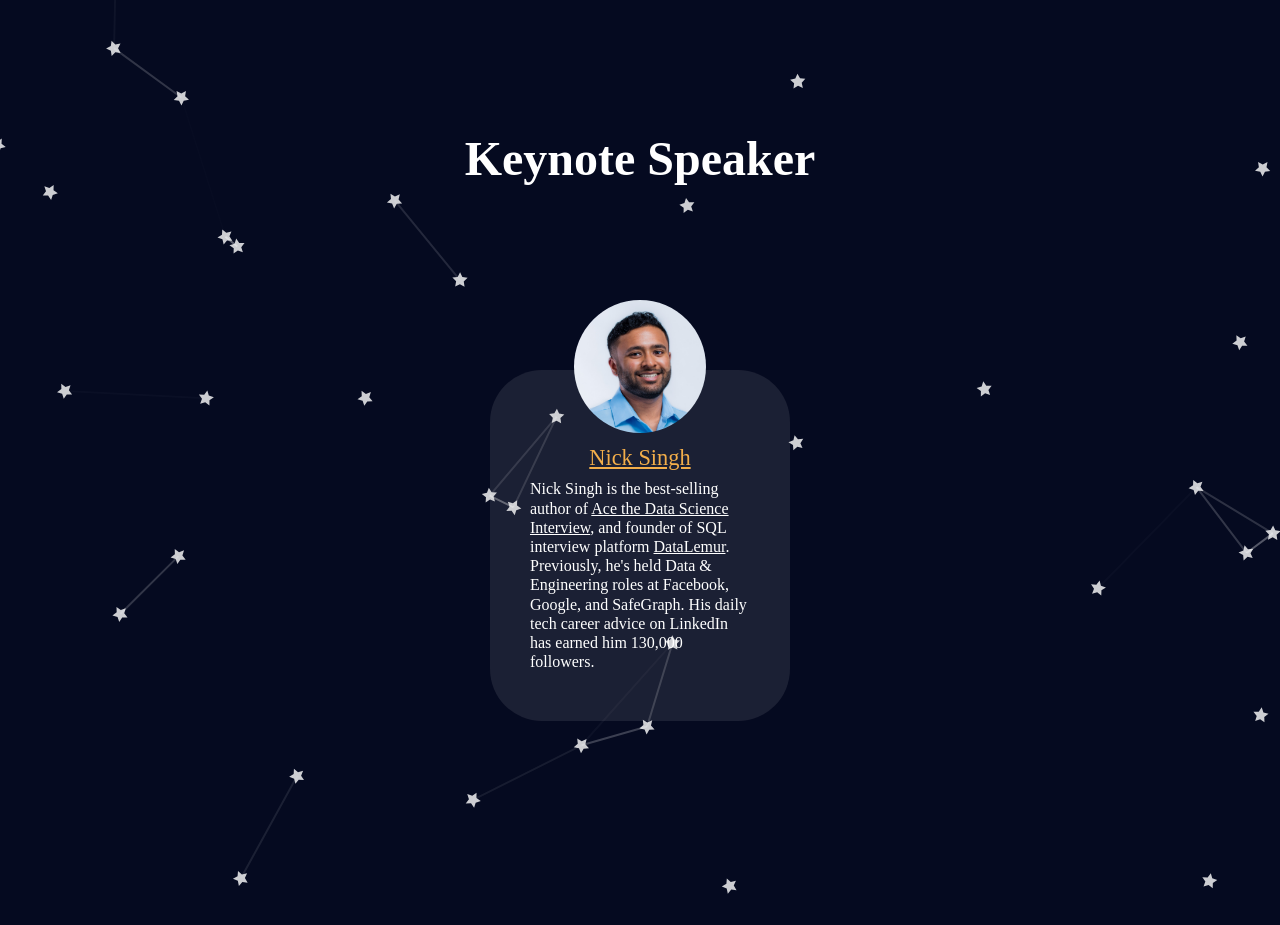
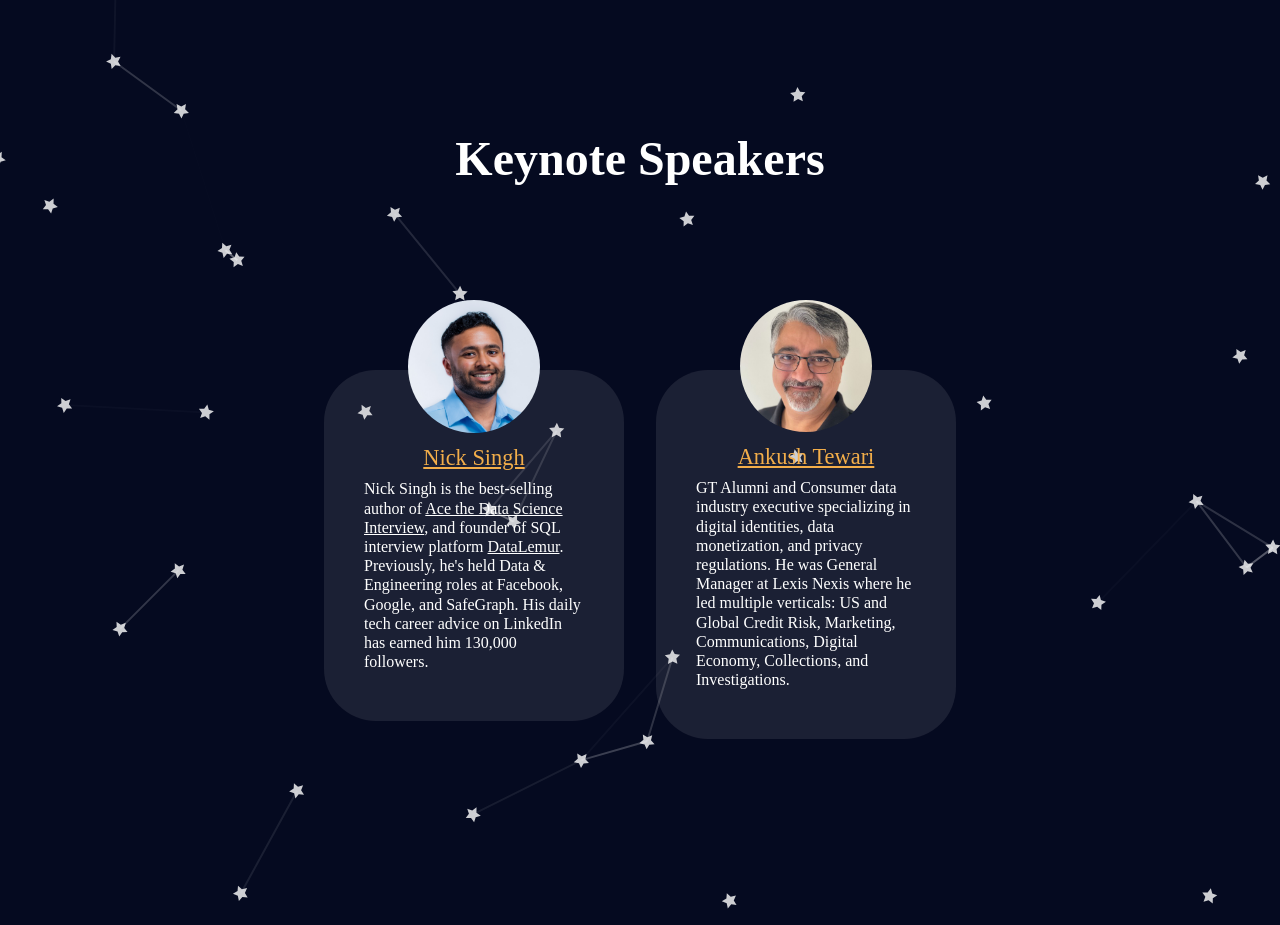
Before and after one commit to DataScience-GT/hacklytics-website-2023, a React (Create React App) app in the folder client/: page / in a window 1280 px wide. Shown: the part 6060-6985 px from the top of the page. Built offline with nearby package versions, Linux system fonts and the light colour scheme; a web font is replaced by a local one.

Commit message:
added new speaker

```diff
--- a/client/src/Pages/Home/Home.css
+++ b/client/src/Pages/Home/Home.css
@@ -789,15 +789,15 @@
   -webkit-box-direction: normal;
       -ms-flex-direction: row;
           flex-direction: row;
-  -webkit-box-pack: space-evenly;
-      -ms-flex-pack: space-evenly;
-          justify-content: space-evenly;
+  -webkit-box-pack: center;
+      -ms-flex-pack: center;
+          justify-content: center;
   -webkit-box-align: start;
       -ms-flex-align: start;
           align-items: flex-start;
   -ms-flex-wrap: wrap;
       flex-wrap: wrap;
-  gap: 20px;
+  gap: 2em;
 }
 
 #speakers .speakers-flex > .tri-flex > .speaker-card {
--- a/client/src/Pages/Home/Home.scss
+++ b/client/src/Pages/Home/Home.scss
@@ -601,10 +601,10 @@
       height: fit-content;
 
       flex-direction: row;
-      justify-content: space-evenly;
+      justify-content: center;
       align-items: flex-start;
       flex-wrap: wrap;
-      gap: 20px;
+      gap: 2em;
 
       > .speaker-card {
         display: block;
--- a/client/src/Pages/Home/index.js
+++ b/client/src/Pages/Home/index.js
@@ -20,12 +20,13 @@ import moon from "../../Assets/Images/Other/moon.png";
 import waves from "../../Assets/Images/Other/waves.svg";
 // import map from "../../Assets/Images/Other/map.png";
 
-import andrew from "../../Assets/Images/Speakers/andrew.jpg";
-import chris from "../../Assets/Images/Speakers/chris.png";
-import keith from "../../Assets/Images/Speakers/keith.png";
-import rahul from "../../Assets/Images/Speakers/rahul.png";
+// import andrew from "../../Assets/Images/Speakers/andrew.jpg";
+// import chris from "../../Assets/Images/Speakers/chris.png";
+// import keith from "../../Assets/Images/Speakers/keith.png";
+// import rahul from "../../Assets/Images/Speakers/rahul.png";
 
 import nick from "../../Assets/Images/Speakers/nick.jpg";
+import ankush from "../../Assets/Images/Speakers/ankush.jfif";
 
 //past sponsor images
 // import gcloud from "../../Assets/Images/PastSponsors/gc-min.png";
@@ -347,7 +348,7 @@ const Home = (params) => {
       </Section>
       <Section id="speakers">
         <div className="speakers-flex">
-          <h1 className="major">Keynote Speaker</h1>
+          <h1 className="major">Keynote Speakers</h1>
           <div className="tri-flex">
             <div className="speaker-card card-down">
               <div className="speaker-bg"></div>
@@ -392,28 +393,34 @@ const Home = (params) => {
                 has earned him 130,000 followers.
               </h2>
             </div>
-            {/* <div className="speaker-card">
+            <div className="speaker-card card-down">
               <div className="speaker-bg"></div>
               <LazyLoadImage
                 threshold={400}
                 effect="blur"
                 className="speaker-img"
-                src={keith}
-                alt="Keith Werle"
+                src={ankush}
+                alt="Ankush Tewari"
               />
-              <h1 className="speaker-major">Keith Werle</h1>
+              <h1 className="speaker-major">
+                <a
+                  className="link"
+                  href="https://www.linkedin.com/in/ankushtewari/"
+                  rel="noreferrer"
+                  target="_blank"
+                >
+                  Ankush Tewari
+                </a>
+              </h1>
               <h2 className="speaker-mini">
-                Keith Werle is Managing Director of the Georgia Tech Business
-                Analytics Center and a Professor of the Practice in the Scheller
-                College of Business. With over thirty years of experience in
-                industry and consulting, his background spans a broad range of
-                business disciplines including finance, analytics, strategy, and
-                corporate development. He has consulted in many industries and
-                for a diverse range of clients, from venture capital backed
-                technology start-ups to global Fortune 50 companies.
+                GT Alumni and Consumer data industry executive specializing in
+                digital identities, data monetization, and privacy regulations.
+                He was General Manager at Lexis Nexis where he led multiple
+                verticals: US and Global Credit Risk, Marketing, Communications,
+                Digital Economy, Collections, and Investigations.
               </h2>
             </div>
-            <div className="speaker-card card-down">
+            {/* <div className="speaker-card card-down">
               <div className="speaker-bg"></div>
               <LazyLoadImage
                 threshold={400}
```
Also changed, not shown: client/src/Assets/Images/Speakers/ankush.jfif (added), 1 other file (tests, documents, lock files or other folders).
